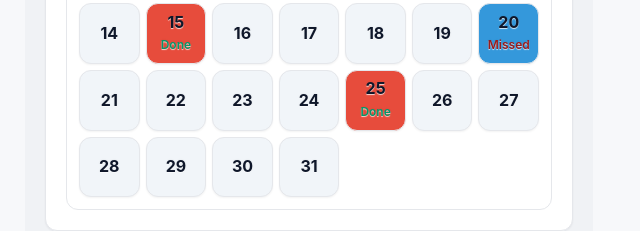
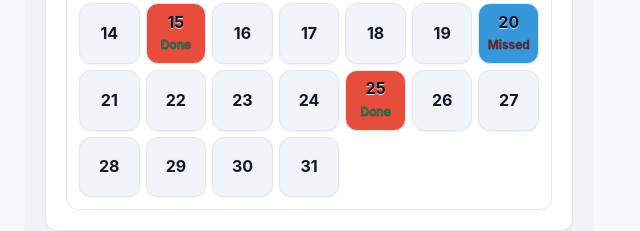
Before and after one commit to iliFalk/GRND, a website with bundled scripts: page frontend/index.html in a window 1280 px wide. Both pictures are taken after a click on the button 771 px from the left and 169 px from the top of the page. Shown: the part 384-615 px from the top of the page, 331-971 px from the left. Built offline with nearby package versions, Linux system fonts and the light colour scheme; no server answers.

Commit message:
feat: Enhance calendar status labels with text stroke for improved legibility

```diff
--- a/frontend/css/style.css
+++ b/frontend/css/style.css
@@ -1589,16 +1589,24 @@ body, html { width: 100%; overflow-x: hidden; }
     z-index: 1;
     /* Default status color, can be overridden by specific status classes */
     color: #475569; /* slate-600 */
-    text-shadow: 0 1px 1px rgba(255, 255, 255, 0.8), 0 0 2px rgba(0, 0, 0, 0.1);
+    /* Remove text-shadow for status labels and use a subtle text stroke (contour) for legibility */
+    text-shadow: none;
+    -webkit-text-stroke: 0.9px rgba(0, 0, 0, 0.28);
+    text-stroke: 0.9px rgba(0, 0, 0, 0.28);
+    -webkit-text-fill-color: currentColor;
 }
 
 /* Status-specific styles */
 .calendar-status--completed {
     color: #059669; /* green-600 */
+    -webkit-text-stroke: 0.9px rgba(0, 0, 0, 0.28);
+    text-stroke: 0.9px rgba(0, 0, 0, 0.28);
 }
 
 .calendar-status--missed {
     color: #dc2626; /* red-600 */
+    -webkit-text-stroke: 0.9px rgba(0, 0, 0, 0.28);
+    text-stroke: 0.9px rgba(0, 0, 0, 0.28);
 }
 
 /* Modifier for days without workouts */
@@ -1610,12 +1618,14 @@ body, html { width: 100%; overflow-x: hidden; }
 /* Status-specific styles */
 .calendar-status--done {
     color: #065f46; /* dark green, emerald-800 */
-    /* text-shadow is inherited, should be sufficient */
+    -webkit-text-stroke: 0.9px rgba(0, 0, 0, 0.28);
+    text-stroke: 0.9px rgba(0, 0, 0, 0.28);
 }
 
 .calendar-status--missed {
     color: #991b1b; /* dark red, red-800 */
-    /* text-shadow is inherited, should be sufficient */
+    -webkit-text-stroke: 0.9px rgba(0, 0, 0, 0.28);
+    text-stroke: 0.9px rgba(0, 0, 0, 0.28);
 }
 
 /* Hover effect for cells (optional, but good for interactivity) */
```
